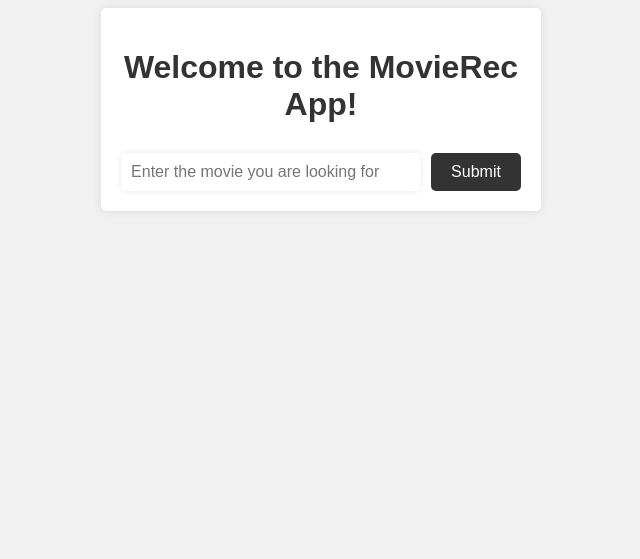
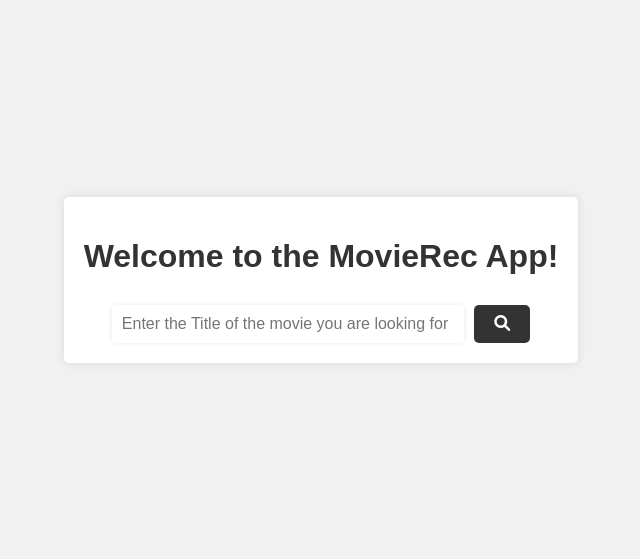
Before and after one commit to LorisPersico/Movies-Recommendations, a Django app: page / in a window 1280 px wide. Shown: the top 559 px of the page, without its empty margins (319-959 px from the left). Run offline with Django 4.2, Linux system fonts and the light colour scheme.

Commit message:
Cambiato metodo di somiglianza tra input e titolo. Abbellite le pagine.

```diff
--- a/movieRec/views.py
+++ b/movieRec/views.py
@@ -2,6 +2,7 @@ import sys
 from django.shortcuts import render
 from movieRec import utility
 import pandas as pd
+import re
 
 
 def index(request):
@@ -22,11 +23,12 @@ def searchResults(request):
         movies = list(dfMovies['Title'])
         moviesFound = []
         for movie in movies:
-            # I remove the year for the comparison
-            # TO DO: improving matching like searching also for regular expression in it
-            if utility.Module.similar(movie[:-7], movieTitle) >= 0.8:
+            # Removing the year for the comparison
+            # Computing the levenshteinDistance and searching also for patterns in the titles
+            if utility.Module.levenshteinDistance(movie[:-7], movieTitle) < 0.45 or re.search(movieTitle, movie[:-7]):
                 moviesFound.append(movie)
-
+        # results in alphabetical order
+        moviesFound.sort()
         context = {
             'movies': moviesFound,
         }
--- a/templates/index.html
+++ b/templates/index.html
@@ -2,14 +2,20 @@
 <html>
 <head>
     <title>MovieRec App</title>
+    <link rel="stylesheet" href="https://cdnjs.cloudflare.com/ajax/libs/font-awesome/6.0.0-beta3/css/all.min.css">
     <style>
         body {
             background-color: #f1f1f1;
             font-family: Arial, sans-serif;
+            display: flex;
+            justify-content: center;
+            align-items: center;
+            height: 70vh;
+            margin: 0;
         }
 
         .container {
-      max-width: 400px;
+            max-width: 500px;
             margin: 0 auto;
             padding: 20px;
             background-color: #fff;
@@ -58,8 +64,8 @@
     <h1>Welcome to the MovieRec App!</h1>
     <form class="input-form" action="{% url 'searchResults' %}" method="POST">
         {% csrf_token %}
-        <input id="movieTitle" name="movieTitle" type="text" class="input-field" placeholder="Enter the movie you are looking for" required>
-        <input type="submit" class="submit-button" value="Submit">
+        <input id="movieTitle" name="movieTitle" type="text" class="input-field" placeholder="Enter the Title of the movie you are looking for" required>
+        <button type="submit" class="submit-button"><i class="fas fa-search"></i></button>
     </form>
 </div>
 </body>
```
Also changed, not shown: movieRec/utility.py (+13 -3 lines), templates/search_results.html (+33 -5 lines). Lines whose indentation alone changed are shown as unchanged.
